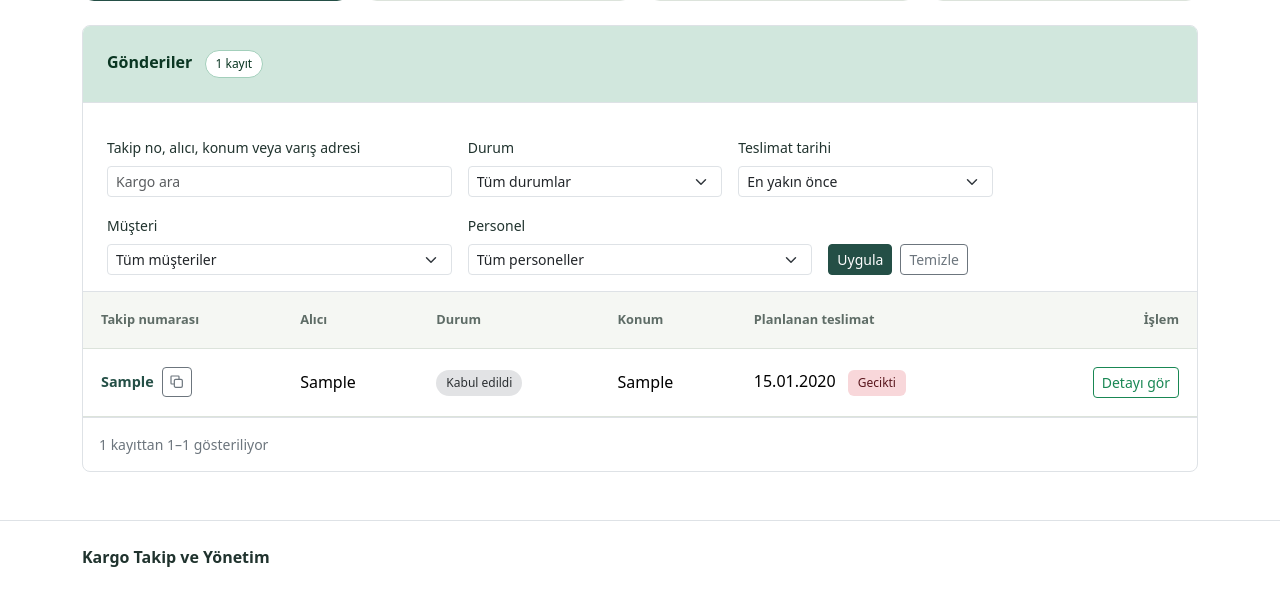
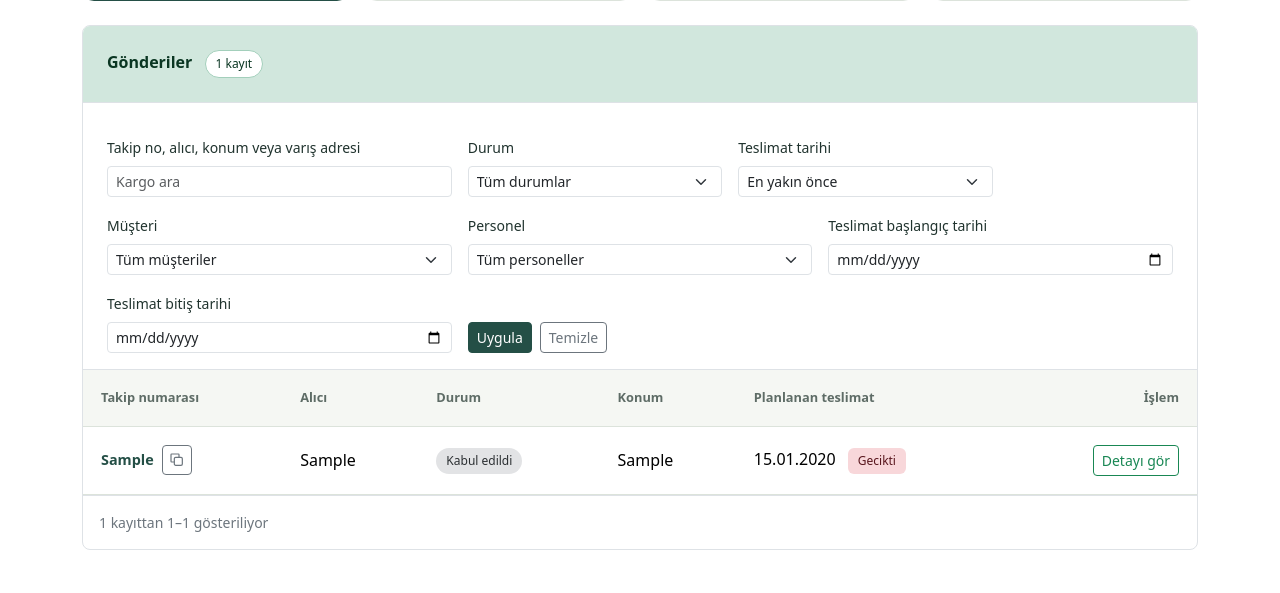
Before and after one commit to myusuferzi/shipping-automation, a PHP site: page /kargolar.php in a window 1280 px wide. Shown: the part 415-1008 px from the top of the page. Before the commit the page ends 982 px from the top, so only its background shows below. Run offline with PHP 8.4, Linux system fonts and the light colour scheme; the visitor is signed in with stand-in values (Sample User, id 1); tables that the repository leaves empty hold one stand-in row (values such as "Sample post"); a stand-in replaces the project's code that opens the database connection.

Commit message:
feat: teslimat tarihi aralığı filtresi ekle

```diff
--- a/kargolar.php
+++ b/kargolar.php
@@ -7,6 +7,23 @@ $arama = isset($_GET['arama']) && is_string($_GET['arama']) ? trim($_GET['arama'
 $durumFiltresi = isset($_GET['durum']) && is_string($_GET['durum']) ? $_GET['durum'] : '';
 if (!in_array($durumFiltresi, kargoDurumlari(), true)) {
     $durumFiltresi = '';
+}
+
+// Tarih aralığı planlanan teslimat tarihine uygulanır; iki uç da dahildir.
+$baslangicTarihi = isset($_GET['baslangic']) && is_string($_GET['baslangic']) ? $_GET['baslangic'] : '';
+$bitisTarihi = isset($_GET['bitis']) && is_string($_GET['bitis']) ? $_GET['bitis'] : '';
+$tarihHatasi = '';
+foreach ([$baslangicTarihi, $bitisTarihi] as $tarihMetni) {
+    if ($tarihMetni === '') {
+        continue;
+    }
+    $tarih = DateTime::createFromFormat('!Y-m-d', $tarihMetni);
+    if (!$tarih || $tarih->format('Y-m-d') !== $tarihMetni) {
+        $tarihHatasi = 'Geçerli bir teslimat tarihi aralığı girin.';
+    }
+}
+if ($baslangicTarihi !== '' && $bitisTarihi !== '' && $baslangicTarihi > $bitisTarihi) {
+    $tarihHatasi = 'Başlangıç tarihi bitiş tarihinden sonra olamaz.';
 }
 
 // Kişi filtreleri yalnızca yönetici için uygulanır.
@@ -68,7 +85,7 @@ foreach ($kargolar as $kargo) {
 }
 
 // Önce erişim kontrolü yapılır; yalnızca kullanıcının görebildiği kayıtlar aranır.
-$kargolar = array_values(array_filter($kargolar, function ($kargo) use ($arama, $durumFiltresi, $gorunum, $bugun, $musteriFiltresi, $personelFiltresi) {
+$kargolar = array_values(array_filter($kargolar, function ($kargo) use ($arama, $durumFiltresi, $gorunum, $bugun, $musteriFiltresi, $personelFiltresi, $baslangicTarihi, $bitisTarihi, $tarihHatasi) {
     $aramaUyuyor = $arama === ''
         || stripos($kargo['takip_no'], $arama) !== false
         || stripos($kargo['alici_adi'], $arama) !== false
@@ -93,7 +110,11 @@ $kargolar = array_values(array_filter($kargolar, function ($kargo) use ($arama,
         $personelUyuyor = $kargo['personel_id'] === (int) $personelFiltresi;
     }
 
-    return $aramaUyuyor && $durumUyuyor && $gorunumUyuyor && $musteriUyuyor && $personelUyuyor;
+    $tarihUyuyor = $tarihHatasi === ''
+        && ($baslangicTarihi === '' || $kargo['teslimat_tarihi'] >= $baslangicTarihi)
+        && ($bitisTarihi === '' || $kargo['teslimat_tarihi'] <= $bitisTarihi);
+
+    return $tarihUyuyor && $aramaUyuyor && $durumUyuyor && $gorunumUyuyor && $musteriUyuyor && $personelUyuyor;
 }));
 
 
@@ -122,6 +143,8 @@ $sayfaParametreleri = [
     'sirala' => $siralama,
     'musteri' => $musteriFiltresi ?: '',
     'personel' => $personelFiltresi,
+    'baslangic' => $baslangicTarihi,
+    'bitis' => $bitisTarihi,
 ];
 $oncekiSayfa = '/kargolar.php?' . http_build_query($sayfaParametreleri + ['sayfa' => $sayfa - 1]);
 $sonrakiSayfa = '/kargolar.php?' . http_build_query($sayfaParametreleri + ['sayfa' => $sayfa + 1]);
@@ -216,15 +239,27 @@ require __DIR__ . '/includes/header.php';
                     </select>
                 </div>
             <?php endif; ?>
+            <div class="col-sm-6 col-md-4">
+                <label class="form-label small" for="baslangic">Teslimat başlangıç tarihi</label>
+                <input class="form-control form-control-sm" type="date" id="baslangic" name="baslangic" value="<?= e($baslangicTarihi) ?>">
+            </div>
+            <div class="col-sm-6 col-md-4">
+                <label class="form-label small" for="bitis">Teslimat bitiş tarihi</label>
+                <input class="form-control form-control-sm" type="date" id="bitis" name="bitis" value="<?= e($bitisTarihi) ?>">
+            </div>
             <div class="col-md-2 d-flex gap-2">
                 <button class="btn btn-sm btn-primary" type="submit">Uygula</button>
                 <a class="btn btn-sm btn-outline-secondary" href="/kargolar.php">Temizle</a>
             </div>
         </form>
 
+        <?php if ($tarihHatasi): ?>
+            <p class="alert alert-danger m-3" role="alert"><?= e($tarihHatasi) ?></p>
+        <?php endif; ?>
+
         <?php if (!$kargolar): ?>
             <div class="text-center p-5">
-                <?php if ($arama !== '' || $durumFiltresi !== '' || $gorunum !== 'tumu' || $musteriFiltresi !== 0 || $personelFiltresi !== ''): ?>
+                <?php if ($arama !== '' || $durumFiltresi !== '' || $gorunum !== 'tumu' || $musteriFiltresi !== 0 || $personelFiltresi !== '' || $baslangicTarihi !== '' || $bitisTarihi !== ''): ?>
                     <h2 class="h5">Aramanıza uygun kargo bulunamadı</h2>
                     <p class="text-secondary mb-0">Farklı bir arama deneyin veya filtreleri temizleyin.</p>
                 <?php else: ?>
```
Also changed, not shown: PLAN.md (+1 -0 lines).
